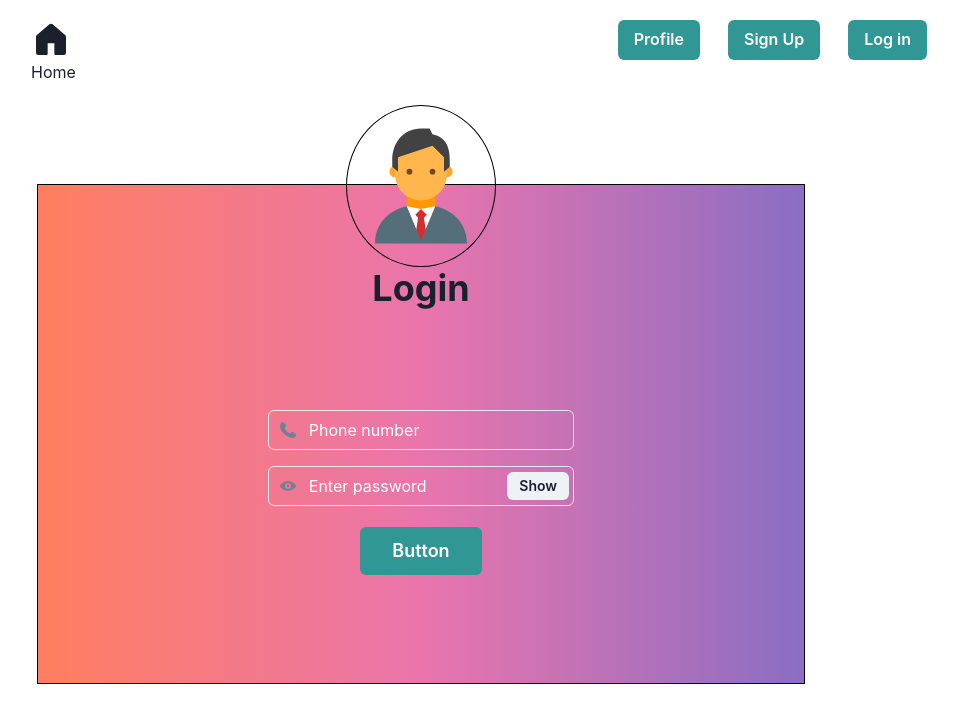
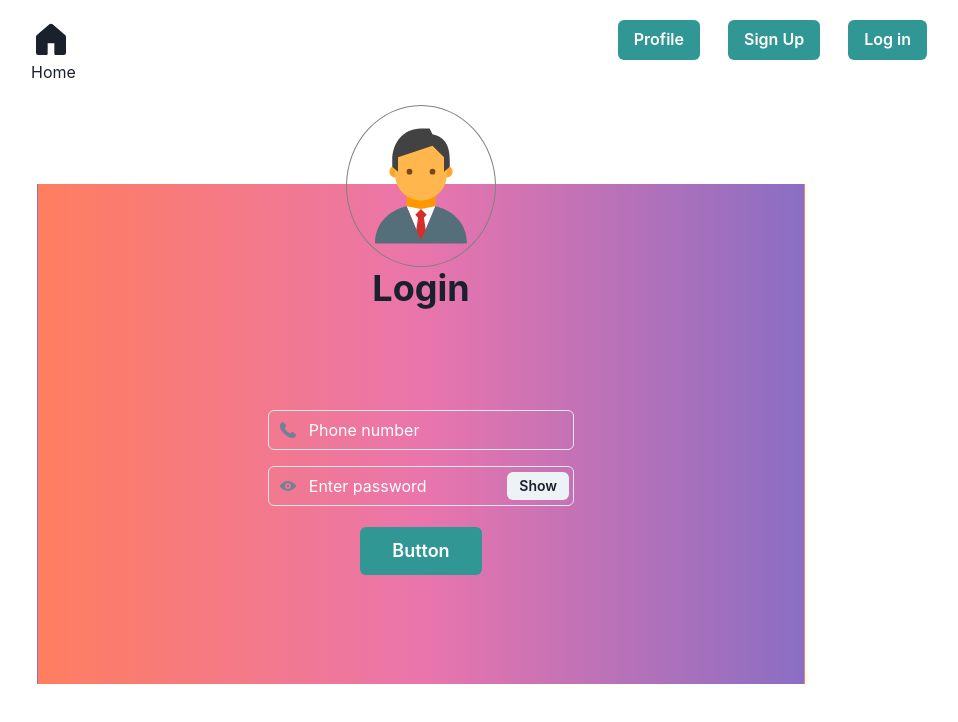
Before and after one commit to sumansauravmay/Addan_digital_solution_profile, a React (Create React App) app in the folder userprofile/: page / in a window 1280 px wide. Shown: the top 722 px of the page, without its empty margins (219-1177 px from the left). Built offline with nearby package versions, Linux system fonts and the light colour scheme.

Commit message:
profile card

```diff
--- a/userprofile/src/components/Login/Login.module.css
+++ b/userprofile/src/components/Login/Login.module.css
@@ -1,5 +1,5 @@
 .login {
-  border: 1px solid black;
+  border: 1px solid transparent;
   margin: 100px auto auto auto;
   height: 500px;
   width: 60%;
@@ -13,7 +13,7 @@
   width: 150px;
   border-radius: 50%;
   padding: 5px;
-  border: 1px solid black;
+  border: 1px solid gray;
   background: transparent;
 }
 
--- a/userprofile/src/components/Register/Register.module.css
+++ b/userprofile/src/components/Register/Register.module.css
@@ -1,5 +1,5 @@
 .register {
-    border: 1px solid black;
+    border: 1px solid transparent;
     margin: 100px auto auto auto;
     height: 800px;
     width: 60%;
@@ -13,7 +13,7 @@
     width: 150px;
     border-radius: 50%;
     padding: 5px;
-    border: 1px solid black;
+    border: 1px solid gray;
     background: transparent;
   }
 
```
